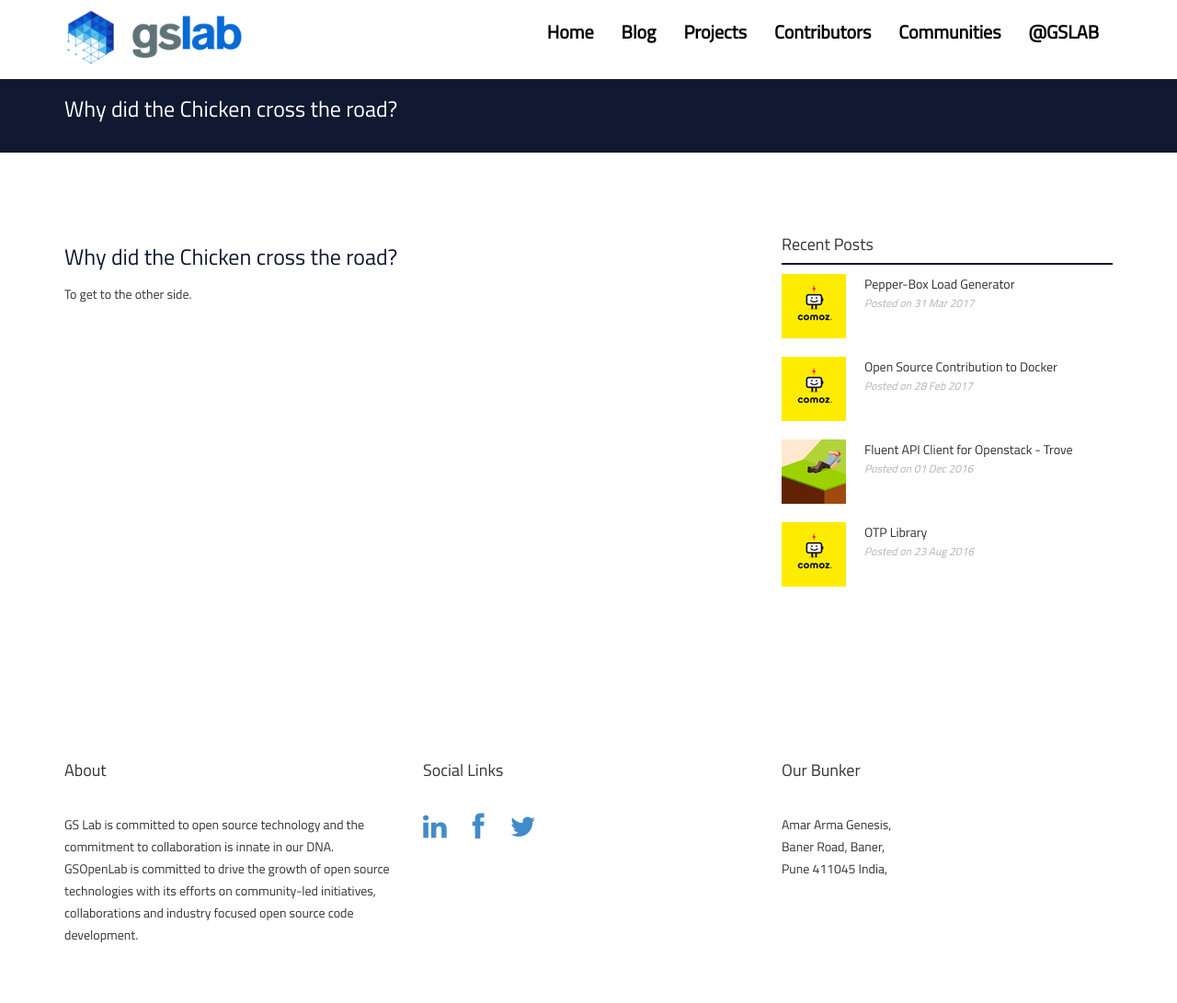
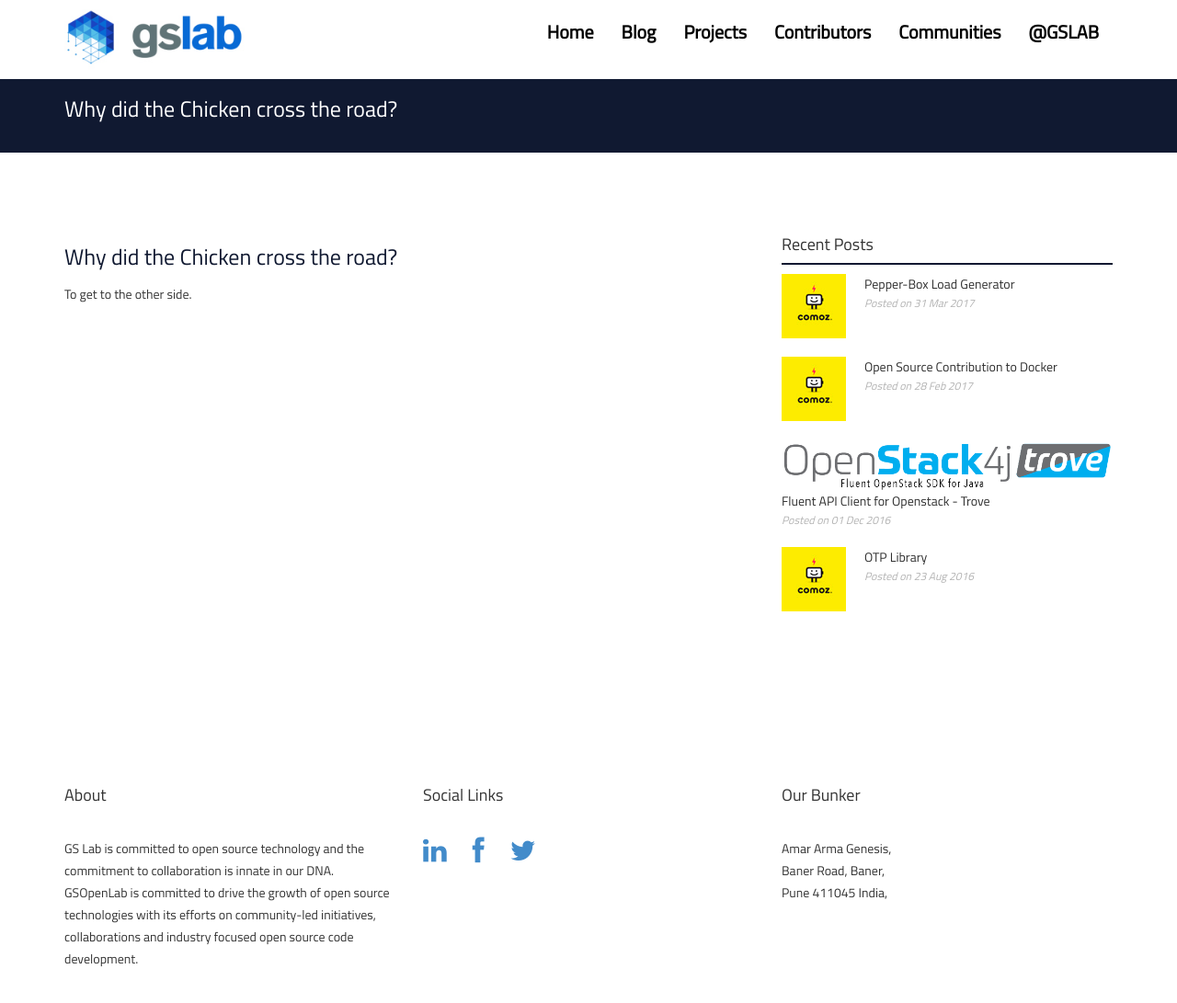
Before and after one commit to GSLabDev/gslabdev.github.io, a Jekyll site: the page built from _posts/question/2014-04-15-your-project-name.markdown, in a window 1280 px wide and 1127 px high. Shown: the top 1091 px of the window at 92% size. Built offline with Jekyll 4.4.1, drawn with Linux system fonts in a browser that asks for light colours; nearby versions of some CDN libraries.

Commit message:
Update 2016-12-01-o4j-trove.markdown

```diff
--- a/_posts/blog/2016-12-01-o4j-trove.markdown
+++ b/_posts/blog/2016-12-01-o4j-trove.markdown
@@ -8,7 +8,7 @@ categories:
 - Openstack
 - Openstack4j
 img:
-thumb: thumb01.jpg
+thumb: o4j-trove.png
 ---
 OpenStack Trove is a DBaaS (Database as a service) solution. It offers IT organizations the ability to operate a complete DBaaS platform
 within the enterprise. IT organizations can offer a rich variety of databases to their internal customers with the same ease of use that
```
